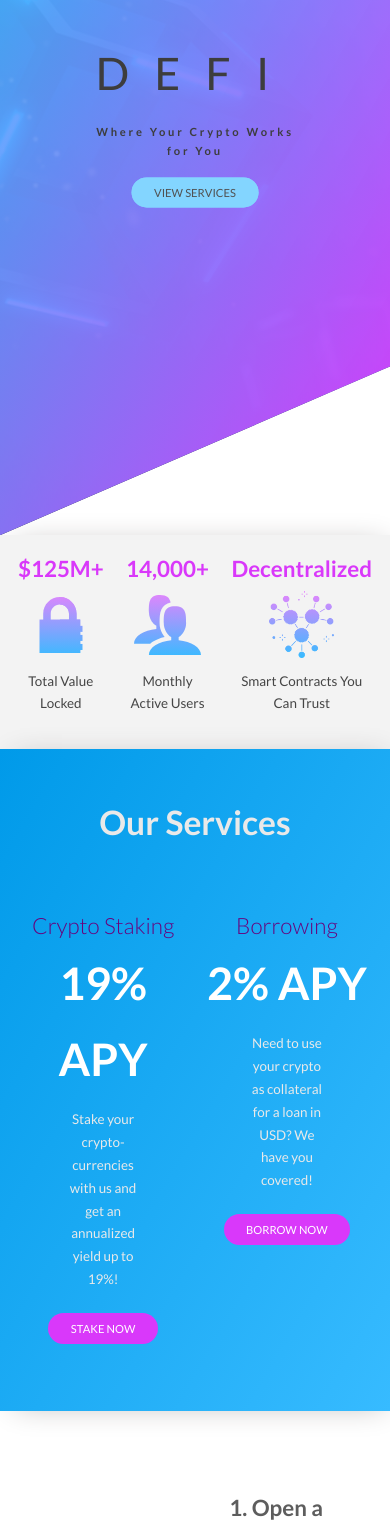
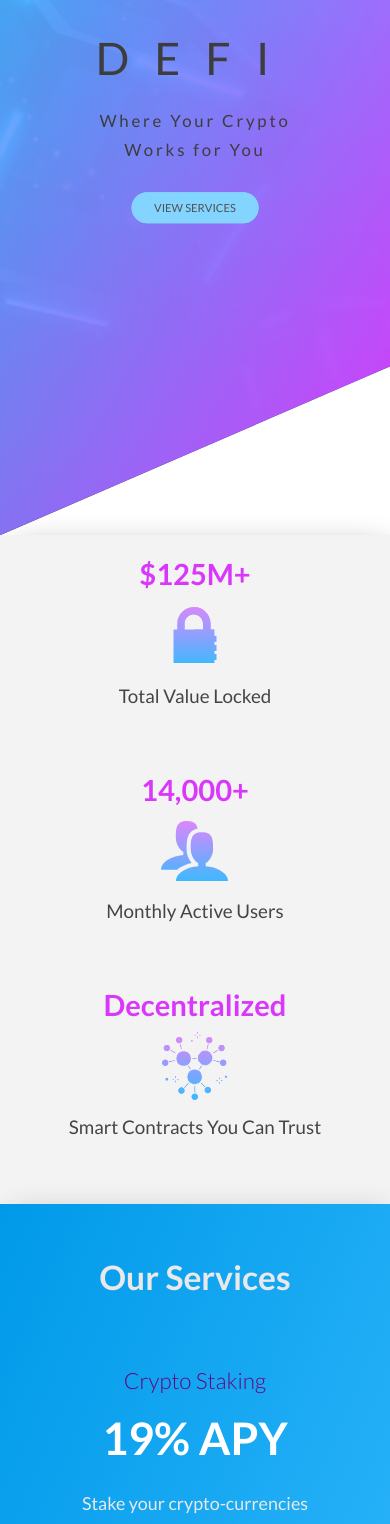
Before and after one commit to DEFIdaniel1/noBank, a React (Create React App) app: page / in a window 390 px wide. Shown: the part 140-1664 px from the top of the page. Built offline with nearby package versions, Linux system fonts and the light colour scheme.

Commit message:
@media queries and responsive designs added
@media query variables in the _variables.scss file.

Some global changes and many component-level changes at different break-points.

```diff
--- a/src/components/UI/Card.scss
+++ b/src/components/UI/Card.scss
@@ -2,13 +2,15 @@
 
 .container {
   min-height: 20vh;
-  //   margin: .5rem 0 0 0;
   box-shadow: 5px 2px 30px -10px rgb(177, 174, 174);
-  // border-radius: 1rem;
   padding: 1rem 2rem;
 
   &.pink-card {
-    background-image: linear-gradient(to bottom left, rgb(240, 213, 255), white);
+    background-image: linear-gradient(
+      to bottom left,
+      rgb(240, 213, 255),
+      white
+    );
     padding: 4rem 1rem 3rem 1rem;
     h1 {
       text-align: center;
@@ -22,7 +24,7 @@
   }
   &.dark-blue {
     background-color: $blue-dark2;
-        background-image: linear-gradient(to bottom right, $blue-dark2, $blue-dark);
+    background-image: linear-gradient(to bottom right, $blue-dark2, $blue-dark);
 
     color: rgb(233, 233, 233);
     padding: 4rem 1rem 6rem 1rem;
@@ -41,6 +43,10 @@
       font-size: 1.2rem;
       margin: 0 4rem;
       align-self: center;
+
+      @include respond(med) {
+        font-size: 1.6rem;
+      }
     }
   }
 }
--- a/src/components/layout/Calculator.scss
+++ b/src/components/layout/Calculator.scss
@@ -13,6 +13,18 @@
     $pink-dark3 100%
   );
   position: relative;
+
+  @include respond(med) {
+    background-image: linear-gradient(
+      to bottom,
+      white 0%,
+      white 59%,
+      $pink-dark2 59%,
+      $pink-dark3 100%
+    );
+    flex-direction: column;
+    padding-bottom: 3rem;
+  }
 }
 
 ////////////////////////////////////////////////////////////////////////
@@ -65,6 +77,11 @@
       padding: 1rem;
       border-radius: 100%;
       transition: all 0.2s;
+
+      @include respond(tiny) {
+      height: 2.5rem;
+      width: 2.5rem;
+      }
     }
 
     & > *:hover {
@@ -111,6 +128,10 @@
     display: flex;
     justify-content: space-around;
     width: 90%;
+    @include respond(small) {
+      font-size: 1rem;
+      margin-bottom: 3rem;
+    }
 
     &-item {
       @include input;
--- a/src/components/layout/Header.scss
+++ b/src/components/layout/Header.scss
@@ -1,4 +1,4 @@
-@import '../../scss/variables';
+@import "../../scss/variables";
 
 .header {
   position: relative;
@@ -51,15 +51,21 @@
 
   &__sub-heading {
     display: block;
-    font-size: 1rem;
+    font-size: 1.3rem;
     letter-spacing: 0.25rem;
     text-align: center;
-    font-weight: 600;
+    font-weight: 500;
     margin-top: 1rem;
 
     animation-name: moveInRight;
     animation-duration: 1s;
     animation-timing-function: ease-out;
+
+    @include respond(med) {
+      font-size: 1.5rem;
+      margin-bottom: 1rem;
+    }
+
   }
   @keyframes moveInRight {
     0% {
@@ -75,7 +81,7 @@
 
   &__logo-box {
     text-decoration: none;
-    color:rgb(61, 61, 61);
+    color: rgb(61, 61, 61);
     position: absolute;
     display: flex;
     top: 1rem;
--- a/src/components/layout/Highlights.scss
+++ b/src/components/layout/Highlights.scss
@@ -1,13 +1,27 @@
 @import "../../scss/variables";
 
 .services {
+  @include respond(med) {
+    display: flex;
+    flex-wrap: wrap;
+    flex-direction: column;
+  }
   &__box {
+    @include respond(med) {
+      margin-bottom: 2.5rem;
+      font-size: 1.4rem;
+    }
+
     &-heading {
       color: $pink-dark;
       font-size: 2rem;
       font-weight: 600;
       margin: 0.5rem 0;
       line-height: 1.5;
+
+      @include respond(med) {
+        font-size: 2.6rem;
+      }
     }
     h4 {
       font-size: 1.2em;
--- a/src/components/layout/HowItWorks.scss
+++ b/src/components/layout/HowItWorks.scss
@@ -10,12 +10,19 @@ padding: 1rem 0 2rem 0;
     & > * {
       padding: 2rem;
     }
+
+    @include respond(med) {
+      flex-direction: column;
+    }
   }
 }
 .heading {
   text-align: center;
   font-size: 1.8rem;
 
+  @include respond(med) {
+    padding-bottom: 0;
+  }
 }
 .body {
   // margin-left: auto;
@@ -23,7 +30,17 @@ h2 {
     margin: 4rem 0 0 0;
     font-size: 2rem;
 
+    @include respond(med) {
+      margin: 0 0 0rem 0;
     }
+  }
+  p {
+  @include respond(med) {
+    margin: 0 0 3rem 0;
+    font-size: 1.3rem;
+  }
+  }
+
 }
 
 .pink {
--- a/src/components/layout/Testimonials.scss
+++ b/src/components/layout/Testimonials.scss
@@ -5,7 +5,6 @@
   flex-wrap: wrap;
   position: relative;
   margin-bottom: 3rem;
-
 }
 .review {
   font-size: 1.1rem;
@@ -17,6 +16,10 @@
   border-radius: 1rem;
 
   transition: all 0.4s;
+
+  @include respond(med) {
+    padding: 1.5rem;
+  }
 
   &:hover {
     box-shadow: $shadow-light;
@@ -30,6 +33,11 @@
     display: flex;
     align-items: center;
     margin-top: 1.5rem;
+
+  @include respond(med) {
+    flex-direction: column;
+  }
+
 
     &-image {
       height: 10rem;
--- a/src/index.scss
+++ b/src/index.scss
@@ -12,7 +12,11 @@ html {
   font-size: 100%;
   scroll-behavior: smooth;
 
-  @include respond(small) {
+
+  @include respond(large) {
+    font-size: 90%;
+  }
+  @include respond(med) {
     font-size: 70%;
   }
 }
--- a/src/scss/_variables.scss
+++ b/src/scss/_variables.scss
@@ -21,15 +21,27 @@ $primary-pink: darken($pink, 15%);
 $input-gray: rgb(236, 236, 236);
 
 $bp-md: 56.25em; //900px
-$bp-sm: 37.5em; //600px
+$bp-sm: 43.75em; //700px
+$bp-xs: 31.25em; //500px
+$bp-xxs: 18.75em; //300px
 
 @mixin respond($size) {
+  @if $size == tiny {
+    @media (max-width: $bp-xxs) {
+      @content;
+    }
+  }
   @if $size == small {
+    @media (max-width: $bp-xs) {
+      @content;
+    }
+  }
+  @if $size == med {
     @media (max-width: $bp-sm) {
       @content;
     }
   }
-  @if $size == med {
+  @if $size == large {
     @media (max-width: $bp-md) {
       @content;
     }
```
Lines whose indentation alone changed are shown as unchanged.
